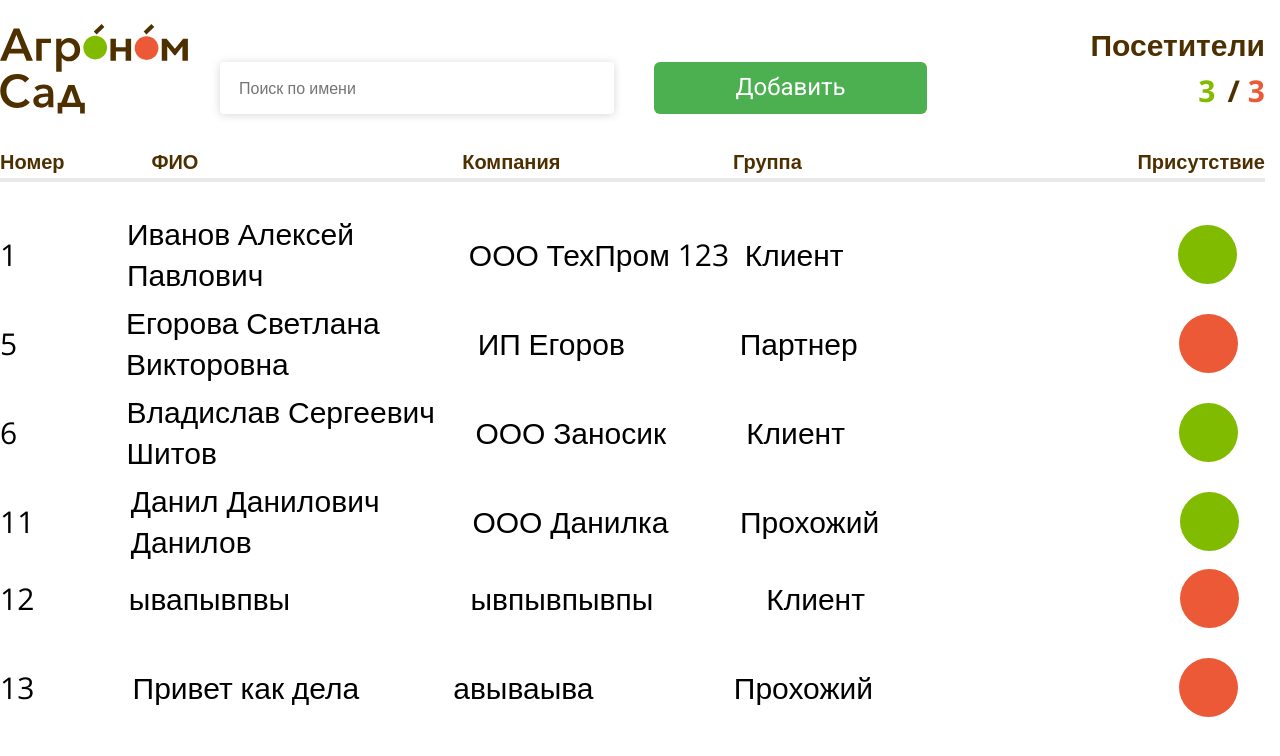
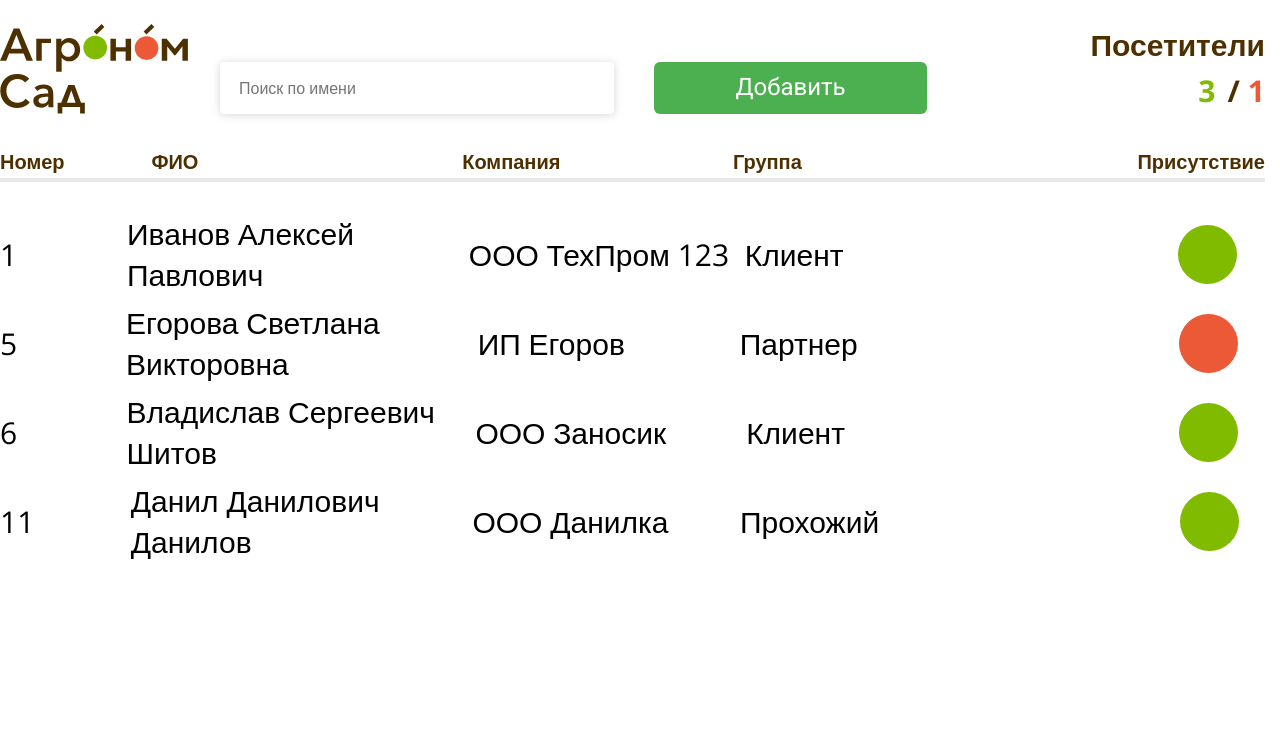
Before and after one commit to integrityaborescenes/agronom-sad, a React (Vite) app: page / in a window 1280 px wide. Shown: the top 756 px of the page. Built offline with nearby package versions, Linux system fonts and the light colour scheme; data requests are answered from the project's data file.

Commit message:
fix footer select filter color

```diff
--- a/db.json
+++ b/db.json
@@ -27,20 +27,6 @@
       "company": "ООО Данилка",
       "group": "Прохожий",
       "present": true
-    },
-    {
-      "id": 12,
-      "fullName": "ывапывпвы",
-      "company": "ывпывпывпы",
-      "group": "Клиент",
-      "present": false
-    },
-    {
-      "id": 13,
-      "fullName": "Привет как дела ",
-      "company": "авываыва",
-      "group": "Прохожий",
-      "present": false
     }
   ]
 }
--- a/src/components/Footer/Footer.tsx
+++ b/src/components/Footer/Footer.tsx
@@ -14,10 +14,10 @@ const Footer = () => {
             <h2>Фильтровать по:</h2>
             <div className={styles.filter}>
                 <button onClick={()=> dispatch(sortByAbsent())}>
-                    <p className={`${whatSortedBy==='present=false' ? styles.activeR : ''}`}>Отсутсвующим</p>
+                    <p className={`${whatSortedBy==='false' ? styles.activeR : ''}`}>Отсутсвующим</p>
                 </button>
                 <button onClick={()=> dispatch(sortByPresent())}>
-                    <p className={`${whatSortedBy==='present=true' ? styles.activeG : ''}`}>Присутствующим</p>
+                    <p className={`${whatSortedBy==='true' ? styles.activeG : ''}`}>Присутствующим</p>
                 </button>
                 <button className={styles.withoutFilters} onClick={()=> {
                     dispatch(resetSorting())
--- a/src/components/ModalWindow/ModalWindow.tsx
+++ b/src/components/ModalWindow/ModalWindow.tsx
@@ -113,7 +113,7 @@ const ModalWindow = () => {
                 dispatch(whatAnimation('add'))
                 setTimeout(() => {
                     dispatch(whatAnimation(''))
-                }, 400)
+                }, 300)
                 dispatch(close())
             }
 
```
